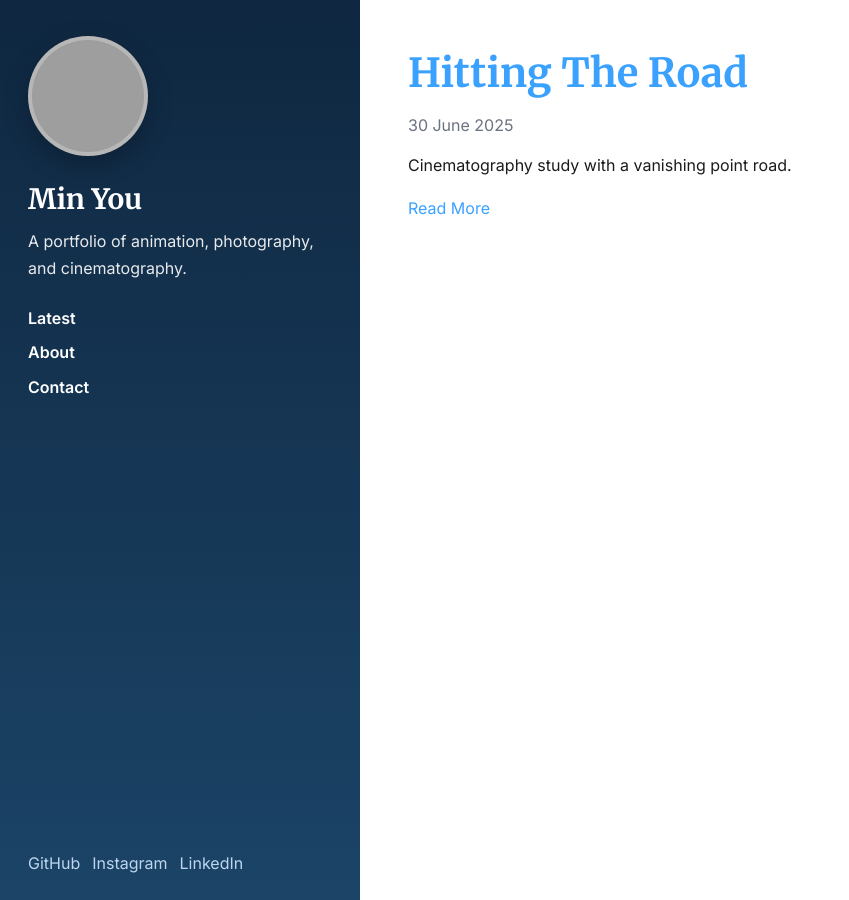
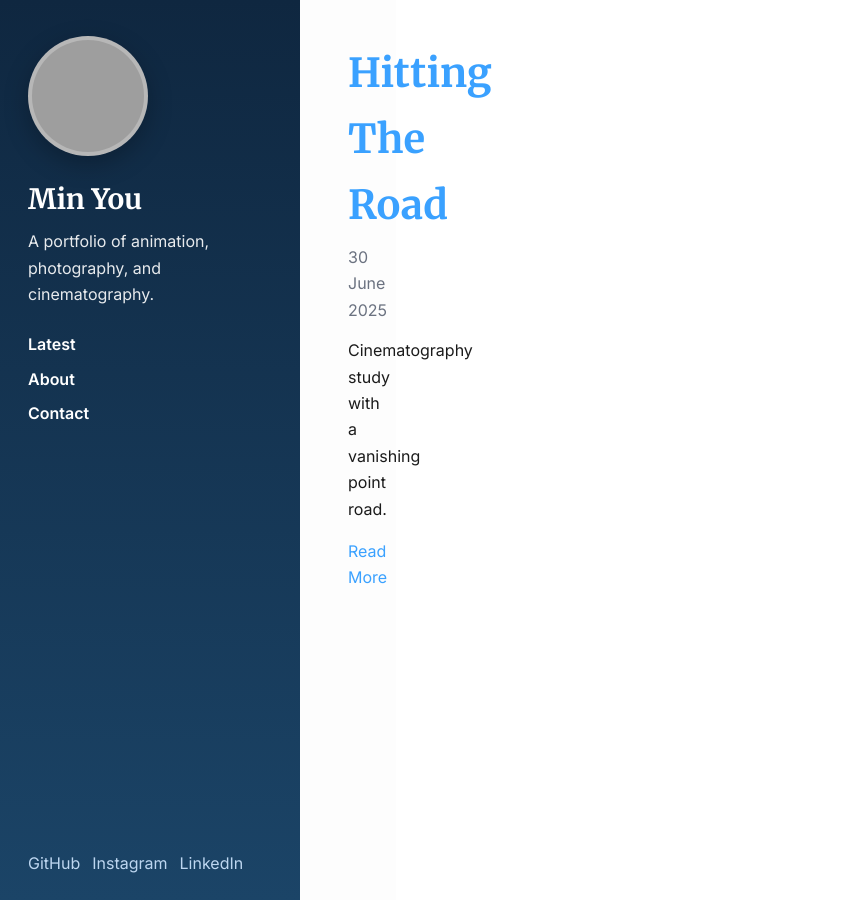
Before and after one commit to MinSYou/MinSYou.github.io, a Jekyll site: the page built from index.html, in a window 1280 px wide and 900 px high. Shown: the whole window, without its empty margins (0-849 px from the left). Built offline with Jekyll 4.4.1, drawn with Linux system fonts in a browser that asks for light colours; grey boxes are pictures that could not be loaded.

Commit message:
Update style.css

```diff
--- a/assets/css/style.css
+++ b/assets/css/style.css
@@ -1,13 +1,40 @@
 :root{ --bg:#ffffff; --text:#1b1b1b; --muted:#6b7280; --accent:#3aa1ff; }
 *{box-sizing:border-box}
 html,body{margin:0;padding:0;background:var(--bg);color:var(--text);font-family:Inter,system-ui,-apple-system,Segoe UI,Roboto,Helvetica,Arial;line-height:1.65}
-a{color:var(--accent);text-decoration:none} a:hover{text-decoration:underline}
+a{color:var(--accent);text-decoration:none}
+a:hover{text-decoration:underline}
 img,video,iframe{max-width:100%;display:block}
 
 .wrap{display:grid;grid-template-columns:360px 1fr;min-height:100vh}
-.sidebar{position:sticky;top:0;height:100vh;background:linear-gradient(180deg,#0f2740,#1b4467);color:#fff}
-.sidebar-inner{padding:36px 28px 24px;display:flex;flex-direction:column;height:100%}
-.avatar{width:120px;height:120px;border-radius:60px;background-size:cover;background-position:center;border:4px solid rgba(255,255,255,.25);box-shadow:0 8px 24px rgba(0,0,0,.25);margin-bottom:16px}
+
+/* Sidebar fixed instead of sticky */
+.sidebar{
+  position:fixed;
+  top:0;
+  left:0;
+  width:300px;
+  height:100vh;
+  background:linear-gradient(180deg,#0f2740,#1b4467);
+  color:#fff;
+  overflow-y:auto;
+}
+
+.sidebar-inner{
+  padding:36px 28px 24px;
+  display:flex;
+  flex-direction:column;
+  height:100%;
+}
+.avatar{
+  width:120px;
+  height:120px;
+  border-radius:60px;
+  background-size:cover;
+  background-position:center;
+  border:4px solid rgba(255,255,255,.25);
+  box-shadow:0 8px 24px rgba(0,0,0,.25);
+  margin-bottom:16px;
+}
 .brand{font-family:Merriweather,serif;font-size:28px;margin:4px 0 6px}
 .tagline{opacity:.9;margin:0 0 12px}
 .nav{display:flex;flex-direction:column;margin:12px 0 18px;gap:8px}
@@ -17,7 +44,14 @@ img,video,iframe{max-width:100%;display:block}
 .site-footer{border-top:1px solid #eee}
 .site-footer .inner{max-width:1100px;margin:0 auto;padding:18px 24px;color:var(--muted)}
 
-.content{padding:40px 48px;max-width:1100px}
+/* Content shifted right so it doesn't hide under sidebar */
+.content{
+  margin-left:300px;
+  padding:40px 48px;
+  background:#fdfdfd;
+  max-width:1100px;
+}
+
 .feed{display:flex;flex-direction:column;gap:56px}
 .card .title{font-family:Merriweather,serif;font-size:40px;margin:0}
 .date{color:var(--muted);margin:6px 0 14px}
@@ -28,6 +62,13 @@ img,video,iframe{max-width:100%;display:block}
 
 @media (max-width:920px){
   .wrap{grid-template-columns:1fr}
-  .sidebar{height:auto;position:relative}
-  .content{padding:28px 20px}
+  .sidebar{
+    position:relative;
+    width:100%;
+    height:auto;
+  }
+  .content{
+    margin-left:0;
+    padding:28px 20px;
+  }
 }
```
